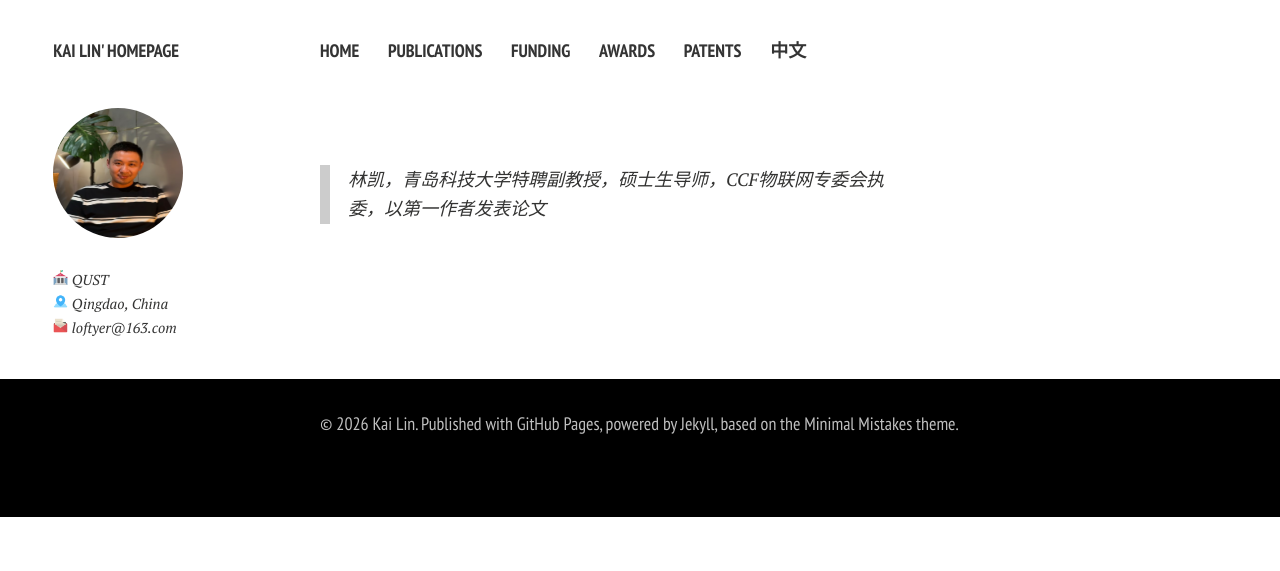
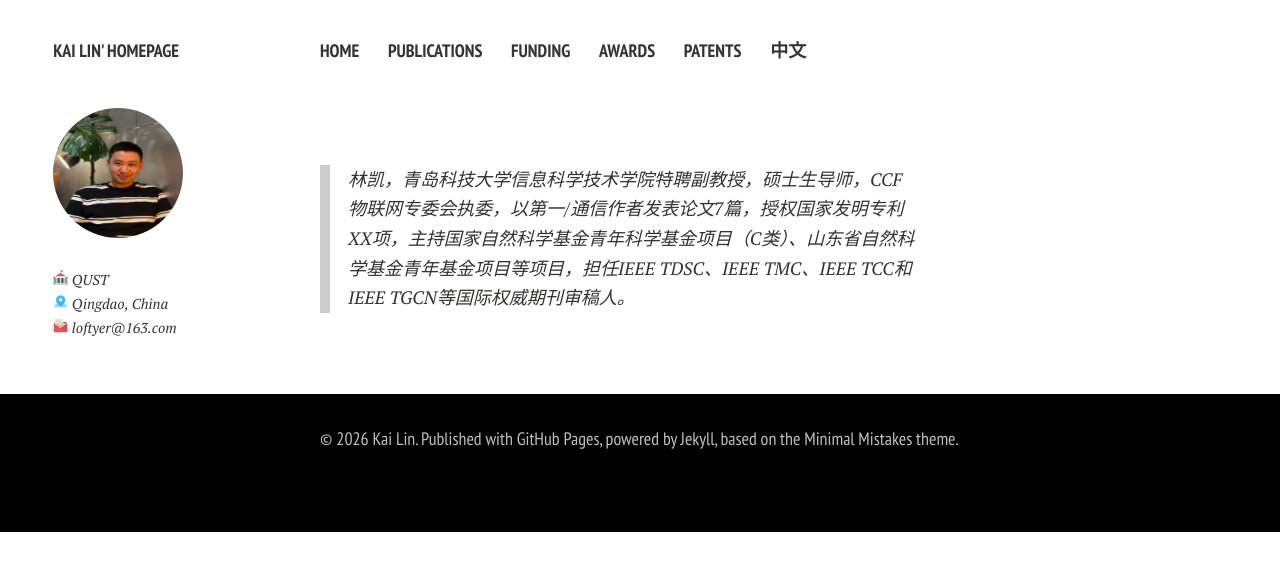
Before and after one commit to LoftyerLK/LoftyerLK.github.io, a Jekyll site: the page built from cn.md, in a window 1280 px wide. Shown: the top 571 px of the page. Built offline with Jekyll 4.4.1, drawn with Linux system fonts in a browser that asks for light colours; nearby versions of some CDN libraries; comment, search, counter and statistics services are not loaded; a style sheet for code colours, icons or effects is not loaded.

Commit message:
Update cn.md

```diff
--- a/cn.md
+++ b/cn.md
@@ -8,6 +8,6 @@ title: 主页中文版
 
 <br>
 
-> 林凯，青岛科技大学特聘副教授，硕士生导师，CCF物联网专委会执委，以第一作者发表论文
+> 林凯，青岛科技大学信息科学技术学院特聘副教授，硕士生导师，CCF物联网专委会执委，以第一/通信作者发表论文7篇，授权国家发明专利XX项，主持国家自然科学基金青年科学基金项目（C类）、山东省自然科学基金青年基金项目等项目，担任IEEE TDSC、IEEE TMC、IEEE TCC和IEEE TGCN等国际权威期刊审稿人。
 >
 >
```
